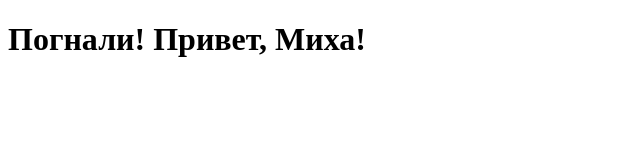
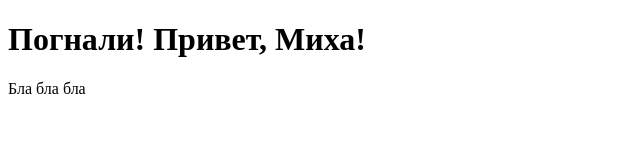
Before and after one commit to Zvermn/Projectone, a plain HTML site: page index.html in a window 1280 px wide. Shown: the full height of the page, 0-640 px from the left. Drawn offline with Linux system fonts and the light colour scheme.

Commit message:
Добавил: бла ла бла

```diff
--- a/index.html
+++ b/index.html
@@ -10,6 +10,8 @@
 <body>
     <main>
         <h1>Погнали! Привет, Миха!</h1>
+        <p>Бла бла бла</p>
+
     </main>
 </body>
 </html>
```
